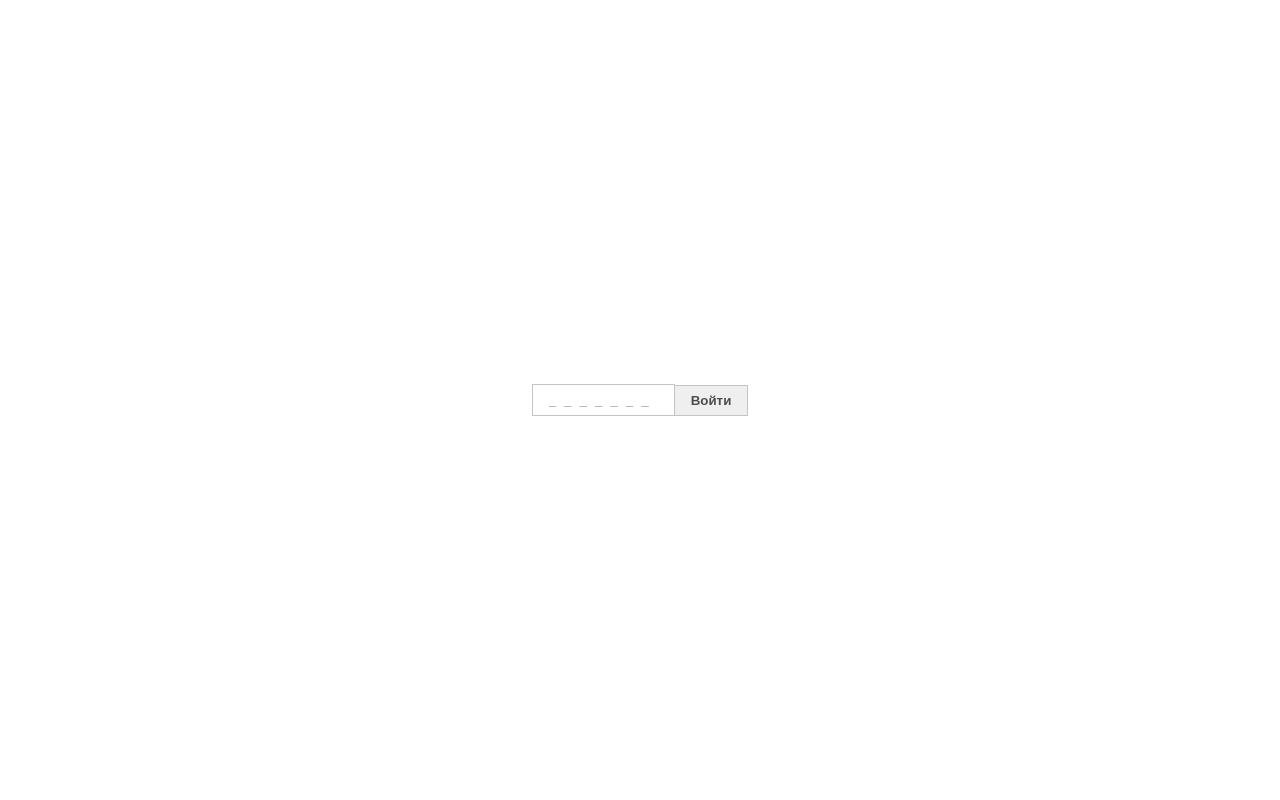
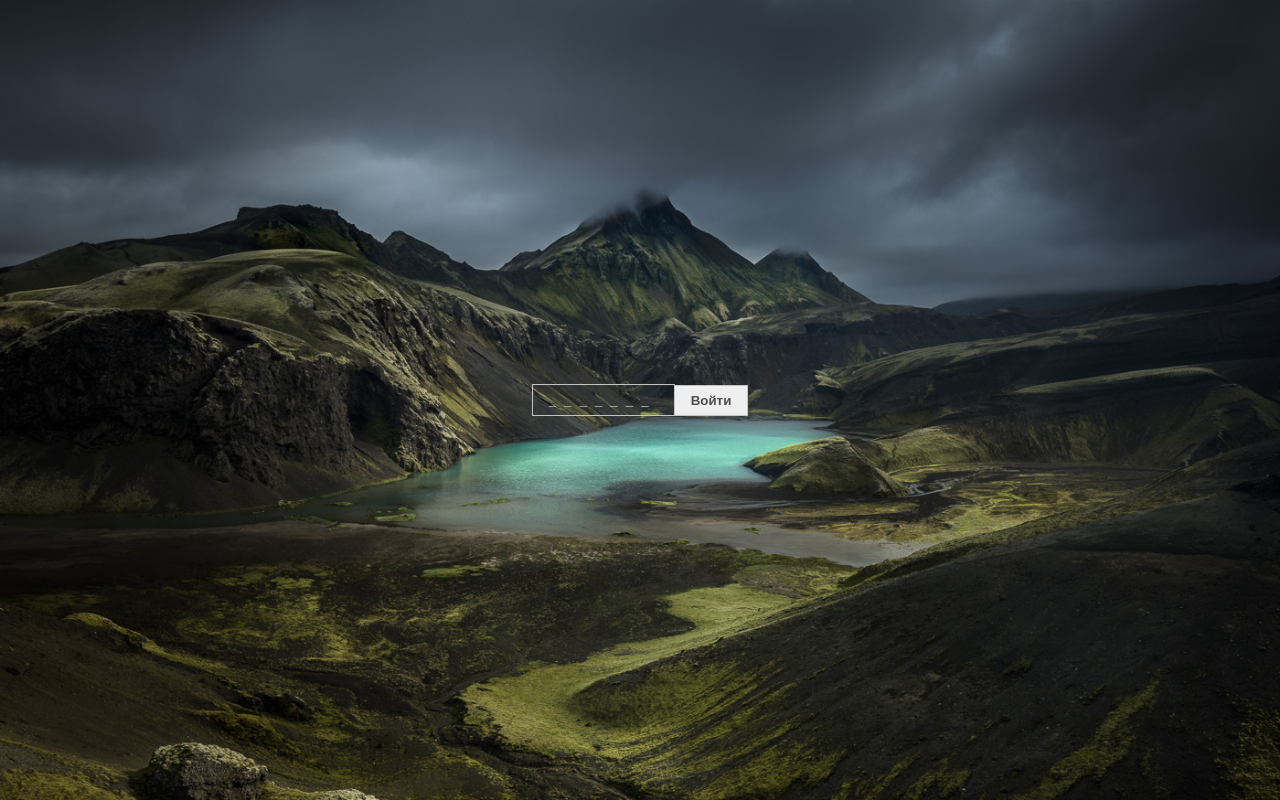
Before and after one commit to amalieiev/quest, an Angular app: page /#/auth in a window 1280 px wide. Built offline with nearby package versions, Linux system fonts and the light colour scheme.

Commit message:
feat: added animation to photos

```diff
--- a/src/app/auth/auth.component.scss
+++ b/src/app/auth/auth.component.scss
@@ -3,6 +3,8 @@
   display: flex;
   justify-content: center;
   align-items: center;
+  background-image: url(../../assets/auth.jpg);
+  background-size: cover;
 }
 
 input {
@@ -13,10 +15,14 @@ input {
   padding: 0.3rem 1rem;
   padding-right: 0;
   height: 20px;
-  color: #4d4d4d;
+  color: white;
   font-weight: bold;
   width: 125px;
   letter-spacing: 0.5rem;
+}
+
+input::placeholder {
+  color: white;
 }
 
 button {
--- a/src/app/cheater.service.ts
+++ b/src/app/cheater.service.ts
@@ -11,7 +11,7 @@ export class CheaterService {
     document.addEventListener('keyup', (event) => {
       this.value.push(event.key);
 
-      if (this.value.slice(-5).join('').toLocaleLowerCase() === 'сброс') {
+      if (this.value.slice(-5).join('').toLocaleLowerCase() === 'выйти') {
         alert('код сработал!');
 
         localStorage.clear();
--- a/src/app/gallery/gallery.component.html
+++ b/src/app/gallery/gallery.component.html
@@ -1,3 +1,6 @@
 <div class="canvas">
-  <app-photo></app-photo>
+  <app-photo
+    *ngFor="let item of [1, 2, 3, 4, 5]"
+    class="photo img-{{ item }}"
+  ></app-photo>
 </div>
--- a/src/app/gallery/gallery.component.scss
+++ b/src/app/gallery/gallery.component.scss
@@ -7,4 +7,36 @@
   display: flex;
   align-items: center;
   justify-content: center;
+
+  background-color: black;
+  background-image: url(../../assets/gallery.jpg);
+  background-size: cover;
 }
+
+.img-1 {
+  transform: translate(200px, 50px) rotate(30deg) scale(0.7);
+}
+
+.img-2 {
+  transform: translate(20px, 154px) rotate(130deg) scale(0.7);
+}
+
+.img-3 {
+  transform: translate(20px, -50px) rotate(230deg) scale(0.7);
+}
+
+.img-4 {
+  transform: translate(-88px, -80px) rotate(130deg) scale(0.7);
+}
+
+.img-5 {
+  transform: translate(-180px, 95px) rotate(-86deg) scale(0.7);
+}
+
+.photo {
+  transition: all 2s;
+  &:hover {
+    transform: none;
+    z-index: 1;
+  }
+}
--- a/src/app/photo/photo.component.scss
+++ b/src/app/photo/photo.component.scss
@@ -1,3 +1,8 @@
+:host {
+  display: inline-block;
+  position: absolute;
+}
+
 img {
   width: 300px;
   height: 400px;
```
Also changed, not shown: src/assets/auth.jpg (added), src/assets/gallery.jpg (added).
